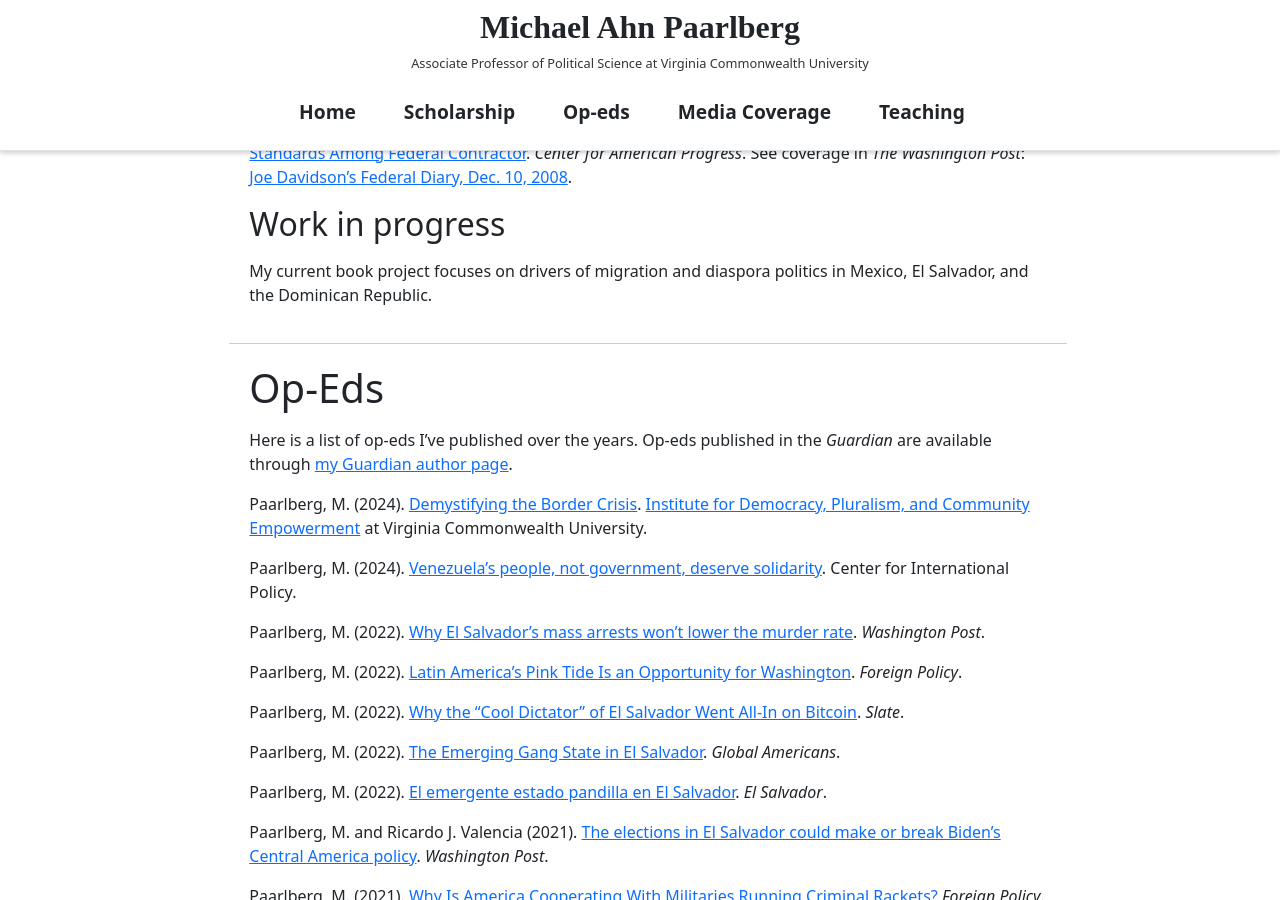
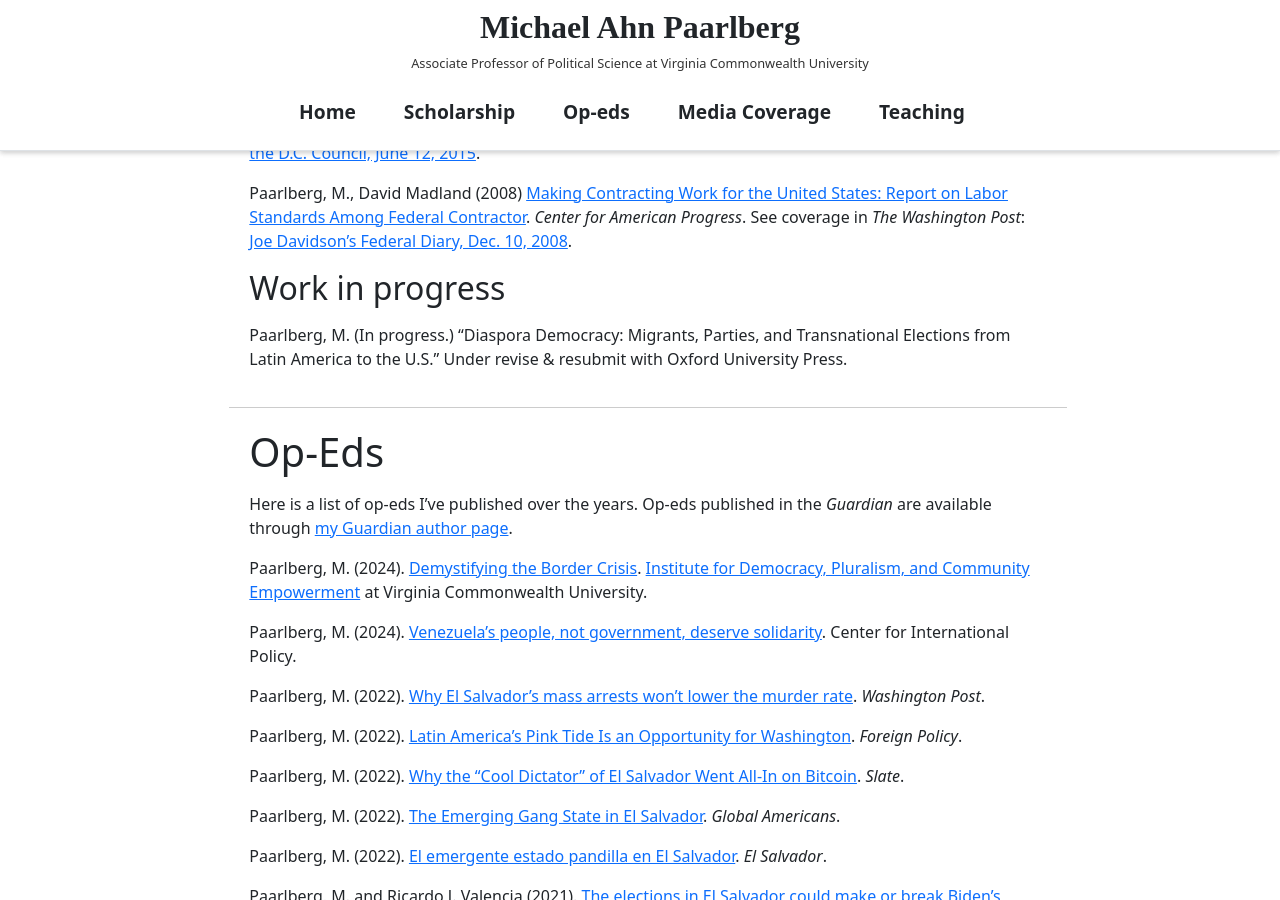
Before and after one commit to RelevantResearch/michael-paarlberg, a Jekyll site: the page built from _pages/home.md, in a window 1280 px wide and 900 px high, scrolled down 2604 px. Built offline with Jekyll 4.4.1, drawn with Linux system fonts in a browser that asks for light colours; some of the changed text lies outside the part shown.

Commit message:
Update scholarship.md

```diff
--- a/_includes/scholarship.md
+++ b/_includes/scholarship.md
@@ -7,6 +7,8 @@ I am a scholar of the politics of migration and security, with a focus on Latin
 Paarlberg, M. (2024). "Central America's Maras: A Negative Case of DTO Evolution." Forthcoming in Cutrona, Sebastian and Rosen, Jonathan, eds. *Cocaine: Criminals, Routes, and Markets*. University of New Mexico Press.
 
 O’Brien, Benjamin Gonzalez; Collingwood, Loren, & Paarlberg, M. (2023). "[Sanctuary Policies and the Influence of Local Demographics and Partnership](https://doi.org/10.1177/10780874231152786).” with  *Urban Affairs Review, 60*(1), 49-72.
+
+Paarlberg, M.. (2022). "[Migration and Democracy: How Remittances Undermine Dictatorships](https://www.cambridge.org/core/journals/journal-of-race-ethnicity-and-politics/article/abs/migration-and-democracy-how-remittances-undermine-dictatorships-by-abel-escribafolch-covadonga-meseguer-and-joseph-wright-princeton-princeton-university-press-2022-299-pp-2995-cloth/6311AA1F1EAC5DD2989DA225EBA7A7DB)." (Book review.) *Journal of Race, Ethnicity and Politics*.
 
 <!-- Included above. Paarlberg, M. (2022). [Transnational Gangs and Criminal Remittances: A Conceptual Framework](https://comparativemigrationstudies.springeropen.com/articles/10.1186/s40878-022-00297-x). _Comparative Migration Studies_, 10(24), 1-20. ([PDF available here](https://link.springer.com/content/pdf/10.1186/s40878-022-00297-x.pdf)). -->
 
@@ -43,4 +45,4 @@ Paarlberg, M., David Madland (2008) [Making Contracting Work for the United Stat
 
 ## Work in progress
 
-My current book project focuses on drivers of migration and diaspora politics in Mexico, El Salvador, and the Dominican Republic.
+Paarlberg, M. (In progress.) "Diaspora Democracy: Migrants, Parties, and Transnational Elections from Latin America to the U.S." Under revise & resubmit with Oxford University Press.
```
